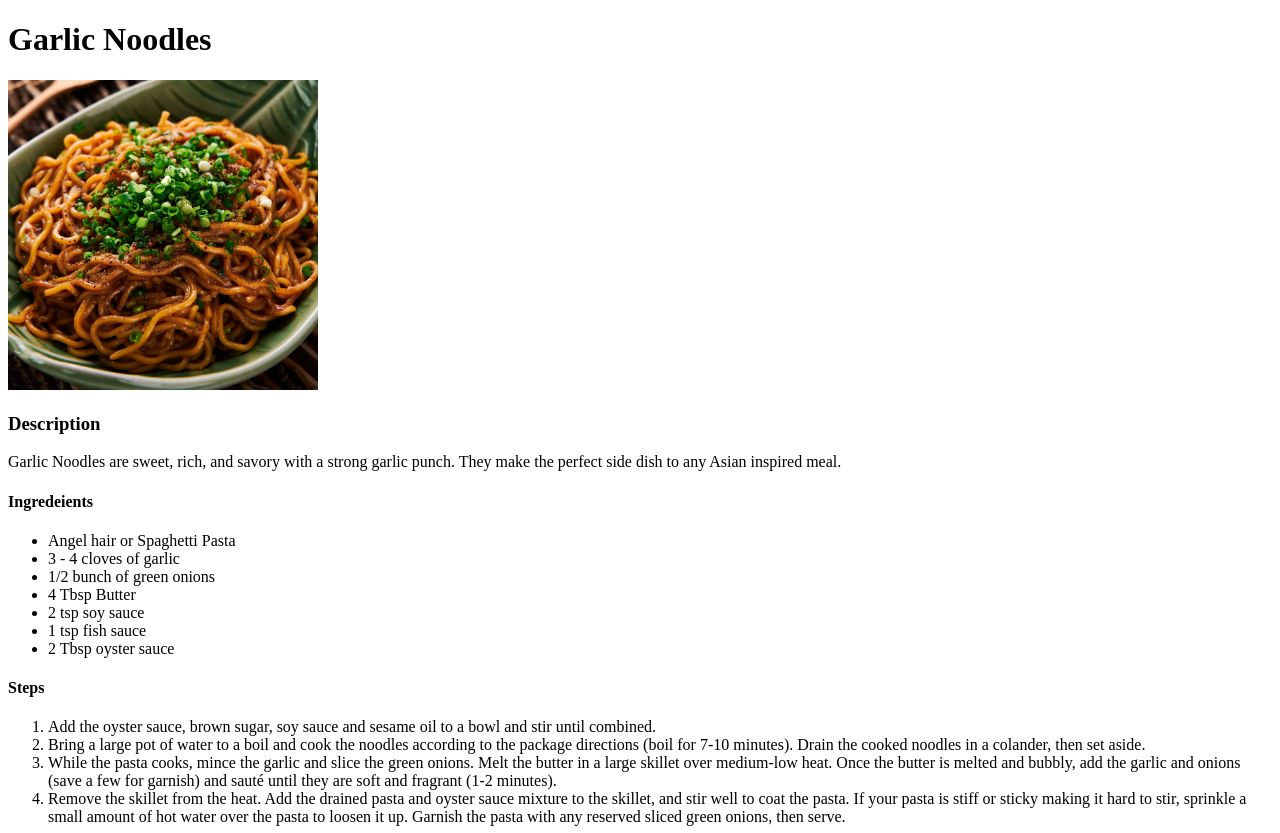
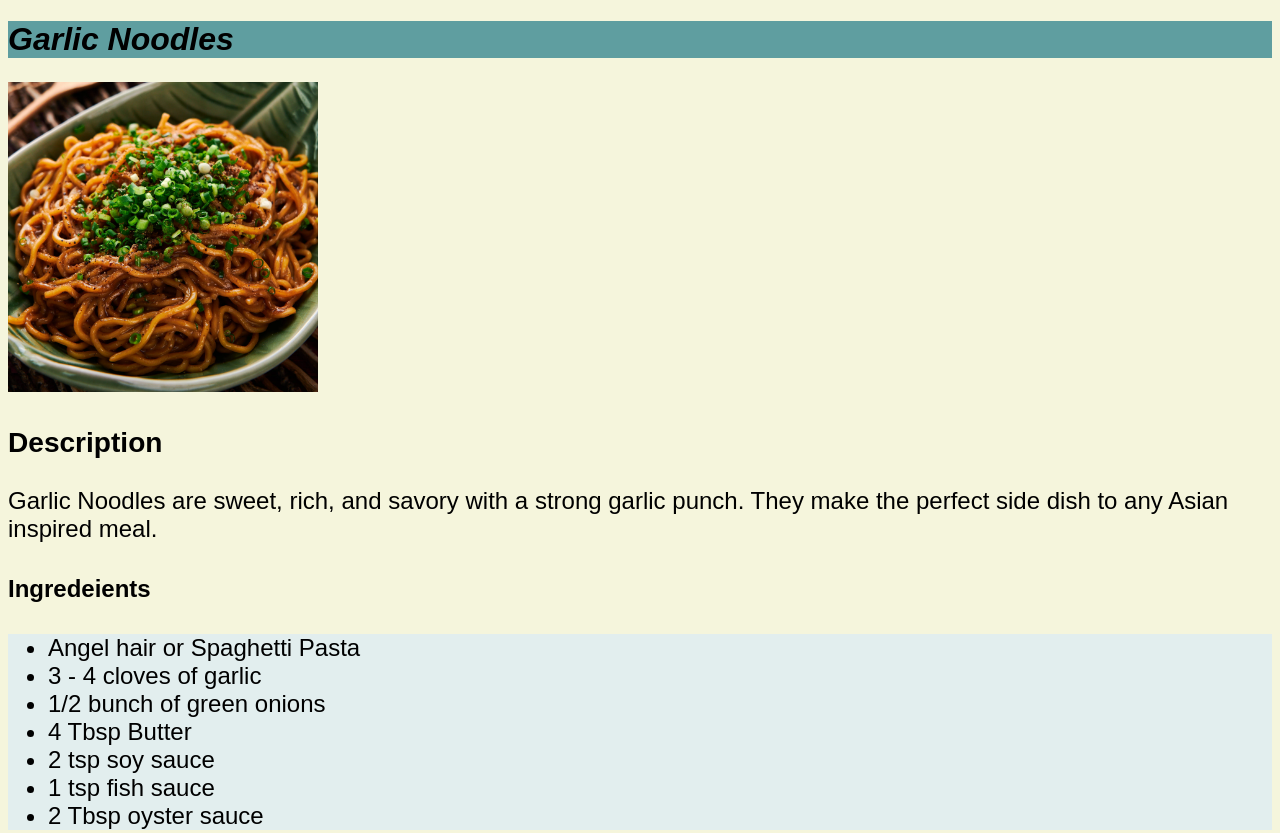
Before and after one commit to HanTran-jpg/OdinRecipes, a plain HTML site: page recipes/garlic-noodles.html in a window 1280 px wide. Shown: the top 833 px of the page. Drawn offline with Linux system fonts and the light colour scheme.

Commit message:
Add styling to site

```diff
--- a/recipes/garlic-noodles.html
+++ b/recipes/garlic-noodles.html
@@ -4,9 +4,10 @@
     <meta charset="UTF-8">
     <meta name="viewport" content="width=device-width, initial-scale=1.0">
     <title>Garlic Noodles</title>
+    <link rel="stylesheet" href="../styles.css">
 </head>
 <body>
-    <h1>Garlic Noodles</h1>
+    <h1 id="fav">Garlic Noodles</h1>
 
     <p><img src = "../images/garlic-noodles.webp" alt="Picture of garlic noodles" height="310" width="310"></p>
 
--- /dev/null
+++ b/styles.css
@@ -0,0 +1,25 @@
+body {
+    font-family: Arial, Helvetica, sans-serif;
+    background-color:beige;
+    font-size: x-large;
+  }
+
+h1 {
+    background-color: cadetblue;
+    color: white;
+    font-size: larger;
+}
+
+.navigate {
+    line-height: 2cap;
+}
+
+ul, ol {
+    background-color: rgb(226, 238, 238);
+}
+
+#fav {
+    font-style: italic;
+    font-size: xx-large;
+    color: black;
+}
```
Also changed, not shown: index.html (+4 -3 lines), recipes/lasagna.html (+1 -0 lines), recipes/pbj.html (+2 -1 lines).
